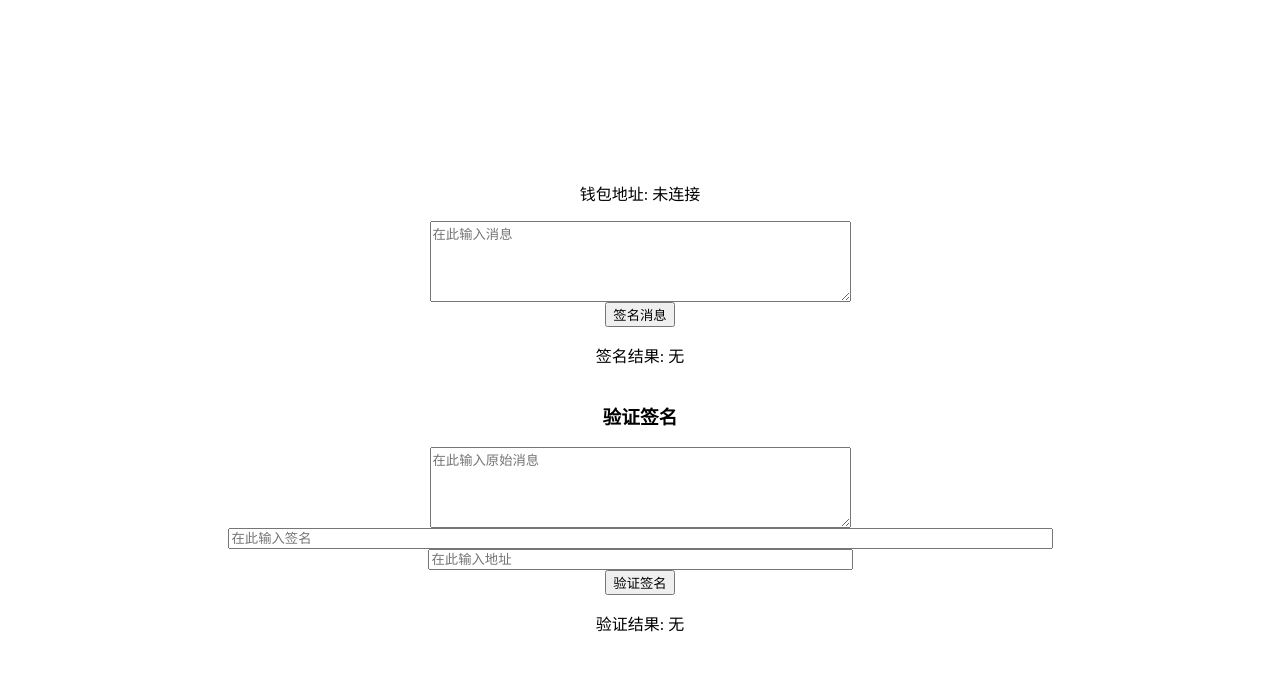
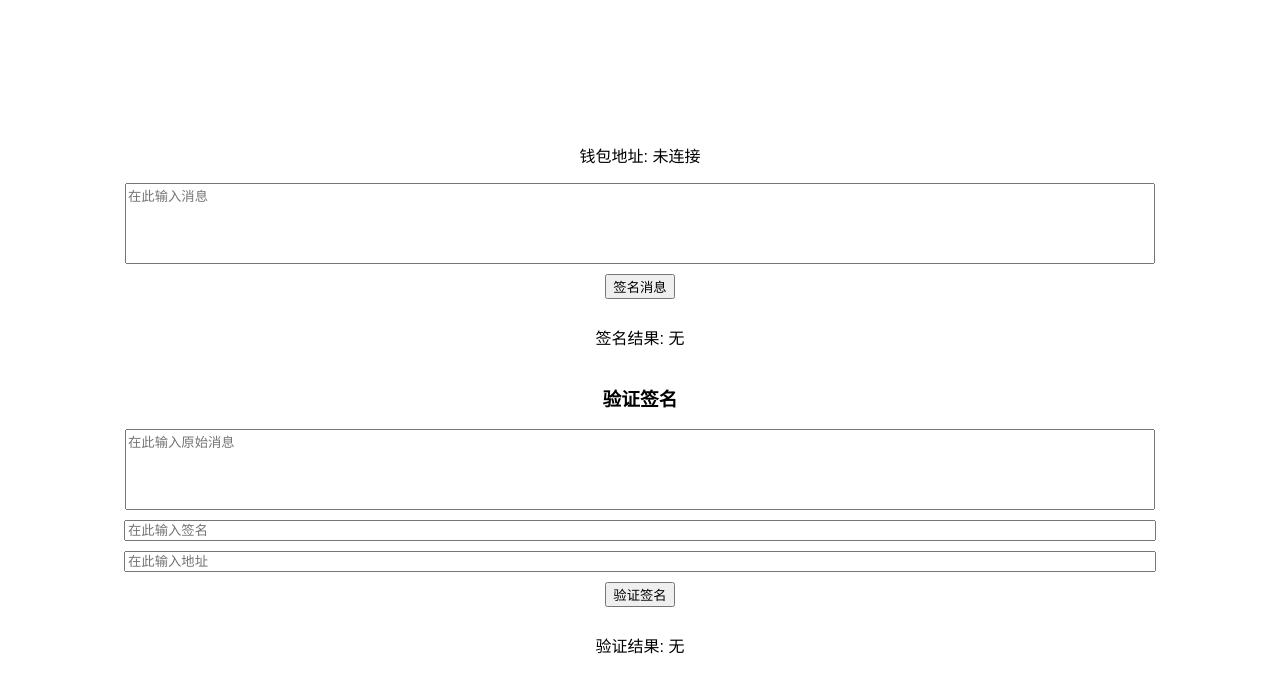
Before and after one commit to lyciumlee/lyciumlee.github.io, a plain HTML site: page signandverify.html in a window 1280 px wide. Drawn offline with Linux system fonts and the light colour scheme.

Commit message:
Update signandverify.html

```diff
--- a/signandverify.html
+++ b/signandverify.html
@@ -3,30 +3,54 @@
 <head>
     <meta charset="UTF-8">
     <meta name="viewport" content="width=device-width, initial-scale=1.0">
-    <title>MetaMask 签名和校验签名 纯静态 power by chatgpt 4</title>
+    <title>MetaMask 示例页面</title>
     <script src="https://cdn.jsdelivr.net/npm/web3@1.6.1/dist/web3.min.js"></script>
     <style>
         body {
+            font-family: Arial, sans-serif;
             display: flex;
             flex-direction: column;
             align-items: center;
             justify-content: center;
             height: 100vh;
+            margin: 0;
+            padding: 0;
+        }
+
+        .input-container {
+            display: flex;
+            flex-direction: column;
+            align-items: center;
+            width: 100%;
+        }
+
+        .input-container textarea,
+        .input-container input {
+            width: 80%;
+            resize: none;
+            margin-bottom: 10px;
+        }
+
+        button {
+            margin-bottom: 10px;
         }
     </style>
 </head>
 <body>
     <p id="walletAddress">钱包地址: 未连接</p>
-    <textarea id="message" placeholder="在此输入消息" rows="5" cols="50"></textarea>
-    <button id="signMessage">签名消息</button>
-    <p id="signatureResult">签名结果: 无</p>
-
+    <div class="input-container">
+        <textarea id="message" placeholder="在此输入消息" rows="5"></textarea>
+        <button id="signMessage">签名消息</button>
+        <p id="signatureResult">签名结果: 无</p>
+    </div>
     <h3>验证签名</h3>
-    <textarea id="verifyMessageInput" placeholder="在此输入原始消息" rows="5" cols="50"></textarea>
-    <input id="signatureInput" type="text" placeholder="在此输入签名" size="100" />
-    <input id="addressInput" type="text" placeholder="在此输入地址" size="50" />
-    <button id="verifyMessage">验证签名</button>
-    <p id="verificationResult">验证结果: 无</p>
+    <div class="input-container">
+        <textarea id="verifyMessageInput" placeholder="在此输入原始消息" rows="5"></textarea>
+        <input id="signatureInput" type="text" placeholder="在此输入签名" />
+        <input id="addressInput" type="text" placeholder="在此输入地址" />
+        <button id="verifyMessage">验证签名</button>
+        <p id="verificationResult">验证结果: 无</p>
+    </div>
 
     <script>
         let web3;
```
